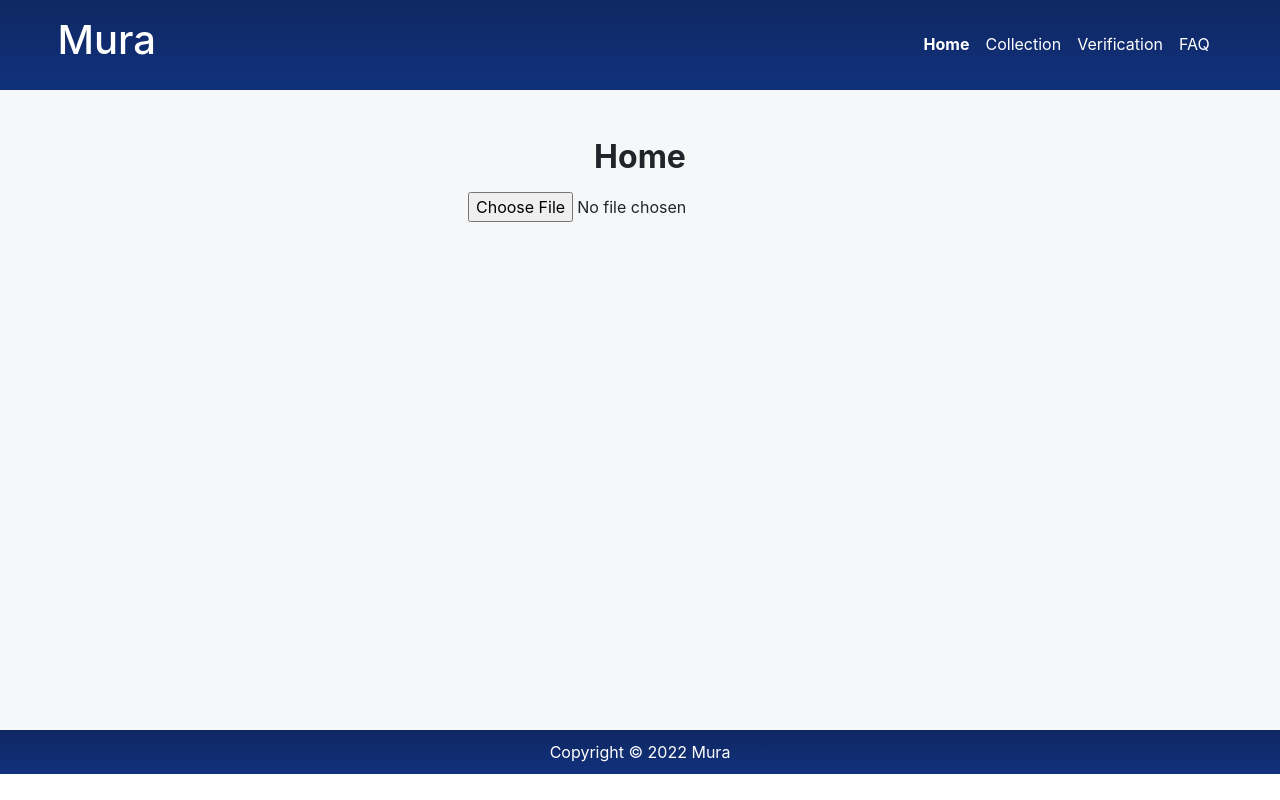
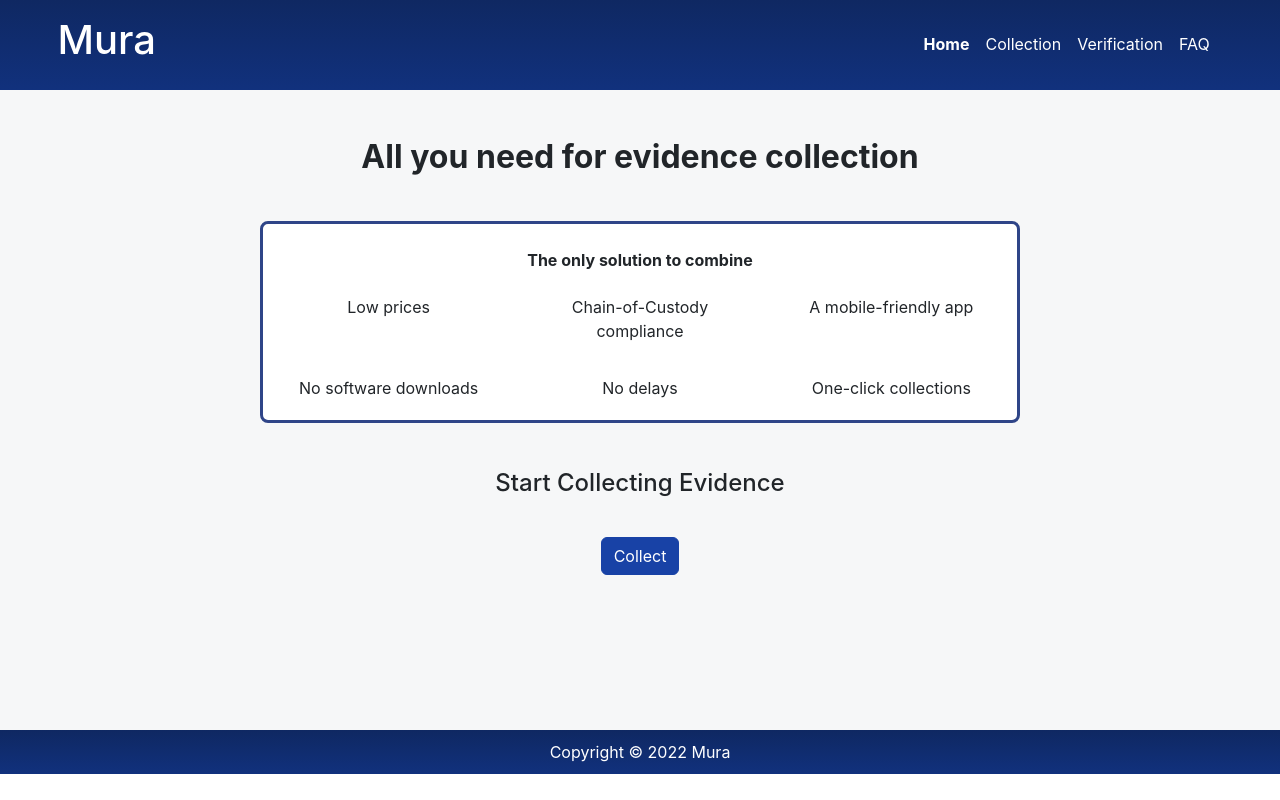
Before and after one commit to juliolinstech/mura, a React (Create React App) app: page / in a window 1280 px wide. Built offline with nearby package versions, Linux system fonts and the light colour scheme.

Commit message:
Added home page

```diff
--- a/src/pages/Home.jsx
+++ b/src/pages/Home.jsx
@@ -1,16 +1,62 @@
 import Footer from '../components/Footer';
-import InputFile from '../components/InputFile';
 import Header from '../components/Header';
+import { Container, Row, Col, Button } from 'react-bootstrap';
 
 function Home() {
     return (
         <div className="App">
           <Header selection="home" />
         <header className="App-header">
-        <h2 className="text-center pt-5 pb-2">Home</h2>
-          <InputFile />
+        <h2 className="text-center pt-5 pb-3 landing">
+        All you need for evidence collection
+        </h2>
+
+          <Container>
+            <Row>
+              <Col sm={2} />
+              <Col sm={8}>
+                <Row className="pt-3">
+                  <div style={{ height: '5px' }} />
+                  <Col className="borderedDiv">
+                    <Row className="pt-4">
+                      <Col sm={4} />
+                      <Col sm={4} style={{ fontWeight: 'bold' }}>
+                        The only solution to combine
+                      </Col>
+                      <Col sm={4} />
+                    </Row>
+                    <div style={{ height: '15px' }} />
+                    <Row className="pt-2">
+                      <Col sm={4}>Low prices</Col>
+                      <Col sm={4}>Chain-of-Custody compliance</Col>
+                      <Col sm={4}>A mobile-friendly app</Col>
+                    </Row>
+                    <div style={{ height: '25px' }} />
+                    <Row className="pt-2">
+                      <Col sm={4}>No software downloads</Col>
+                      <Col sm={4}>No delays</Col>
+                      <Col sm={4}>One-click collections</Col>
+                    </Row>
+                    <div style={{ height: '20px' }} />
+                  </Col>
+                </Row>
+              </Col>
+              <Col sm={2} />
+            </Row>
+          </Container>
+
+        <div style={{ height: '30px' }} />
+        <h4 className="text-center pt-3 pb-3">
+        Start Collecting Evidence
+        </h4>
+        <div style={{ height: '15px' }} />
+
+        <Button className="submitButton" variant="primary" type="submit">
+            Collect
+        </Button>
+
         </header>
-        <Footer />
+      <Footer />
       </div>
     );
 }
```
